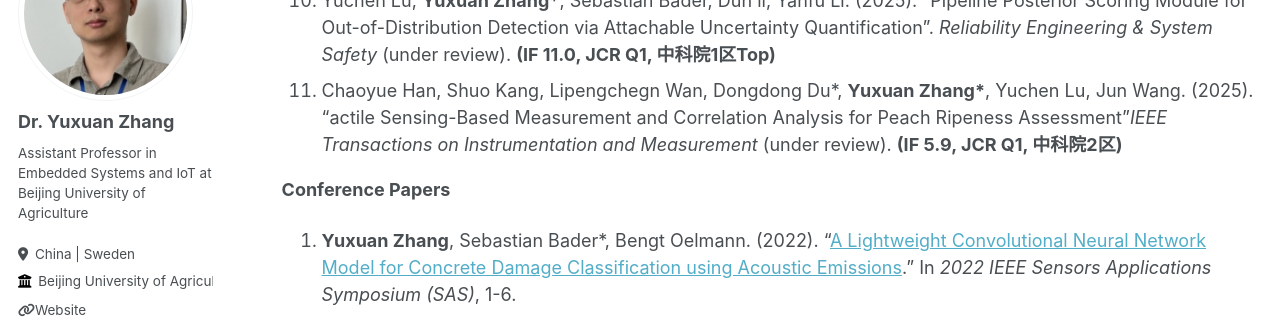
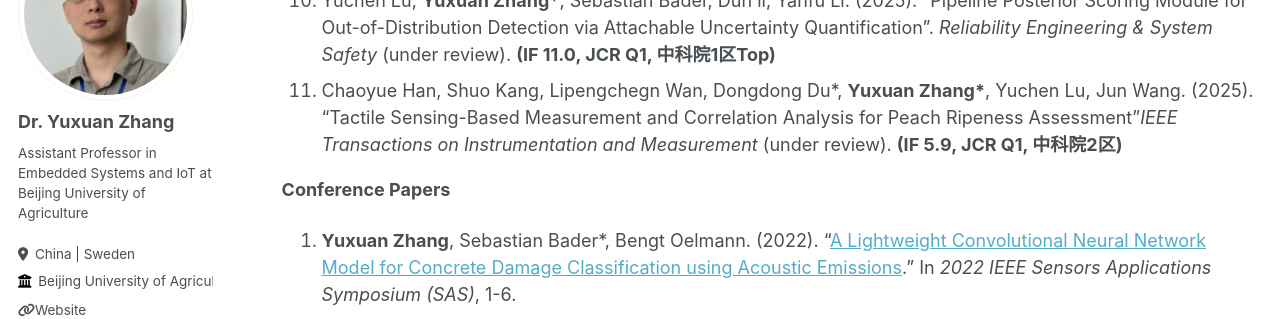
Before and after one commit to YuxuanZhang-96/YuxuanZhang-96.github.io, a Jekyll site: the page built from _pages/cv.md, in a window 1280 px wide and 900 px high, scrolled down 1458 px. Shown: the part 180-499 px from the top of the window. Built offline with Jekyll 4.4.1, drawn with Linux system fonts in a browser that asks for light colours; some web fonts are replaced.

Commit message:
Update cv.md

```diff
--- a/_pages/cv.md
+++ b/_pages/cv.md
@@ -46,7 +46,7 @@ __Journal Papers__
 8. __Yuxuan Zhang*__, Yuchen Lu, Luciano Sebastian Martinez-Rau, Quan Qiu*, Sebastian Bader. (2025). "Energy-Efficient Real-Time Weed Classification on MCUs using a Channel Attention CNN for Precision Agriculture".  _Measurement_ (under review). __(IF 5.6, JCR Q1, 中科院2区)__
 9. __Yuxuan Zhang__, Yuchen Lu*, Luciano Sebastian Martinez-Rau, Fanzheng Qiang, Quan Qiu*, Brendan O'Flynn, Sebastian Bader. (2025). "TinyML-Enabled IoT Edge Framework with Knowledge Distillation for Weed Classification".  _IEEE Internet of Things Journal_ (under review). __(IF 8.9, JCR Q1, 中科院2区Top)__
 10. Yuchen Lu, __Yuxuan Zhang*__, Sebastian Bader, Dun li, Yanfu Li. (2025). "Pipeline Posterior Scoring Module for Out-of-Distribution Detection via Attachable Uncertainty Quantification". _Reliability Engineering & System Safety_ (under review). __(IF 11.0, JCR Q1, 中科院1区Top)__
-11. Chaoyue Han, Shuo Kang, Lipengchegn Wan, Dongdong Du*, __Yuxuan Zhang*__, Yuchen Lu, Jun Wang. (2025). "actile Sensing-Based Measurement and Correlation Analysis for Peach Ripeness Assessment"_IEEE Transactions on Instrumentation and Measurement_ (under review). __(IF 5.9, JCR Q1, 中科院2区)__
+11. Chaoyue Han, Shuo Kang, Lipengchegn Wan, Dongdong Du*, __Yuxuan Zhang*__, Yuchen Lu, Jun Wang. (2025). "Tactile Sensing-Based Measurement and Correlation Analysis for Peach Ripeness Assessment"_IEEE Transactions on Instrumentation and Measurement_ (under review). __(IF 5.9, JCR Q1, 中科院2区)__
 
 
 __Conference Papers__
```
